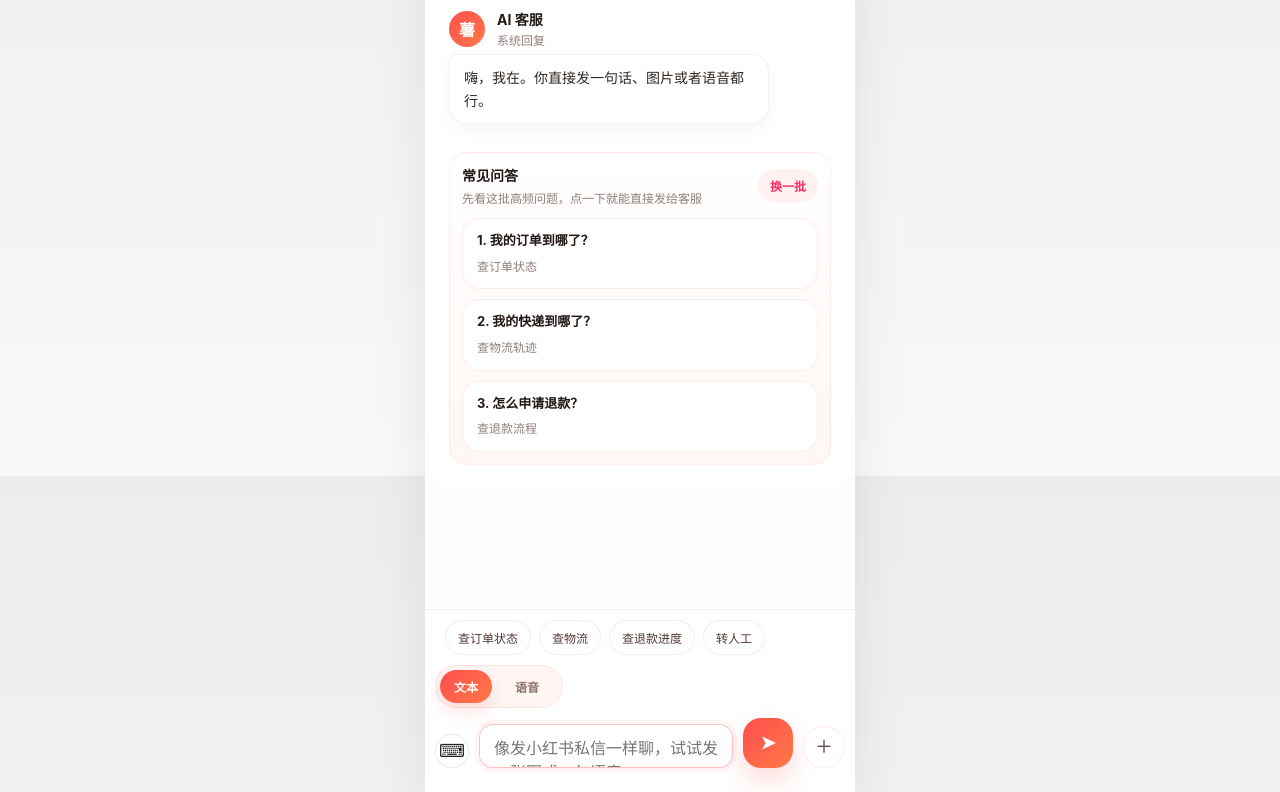
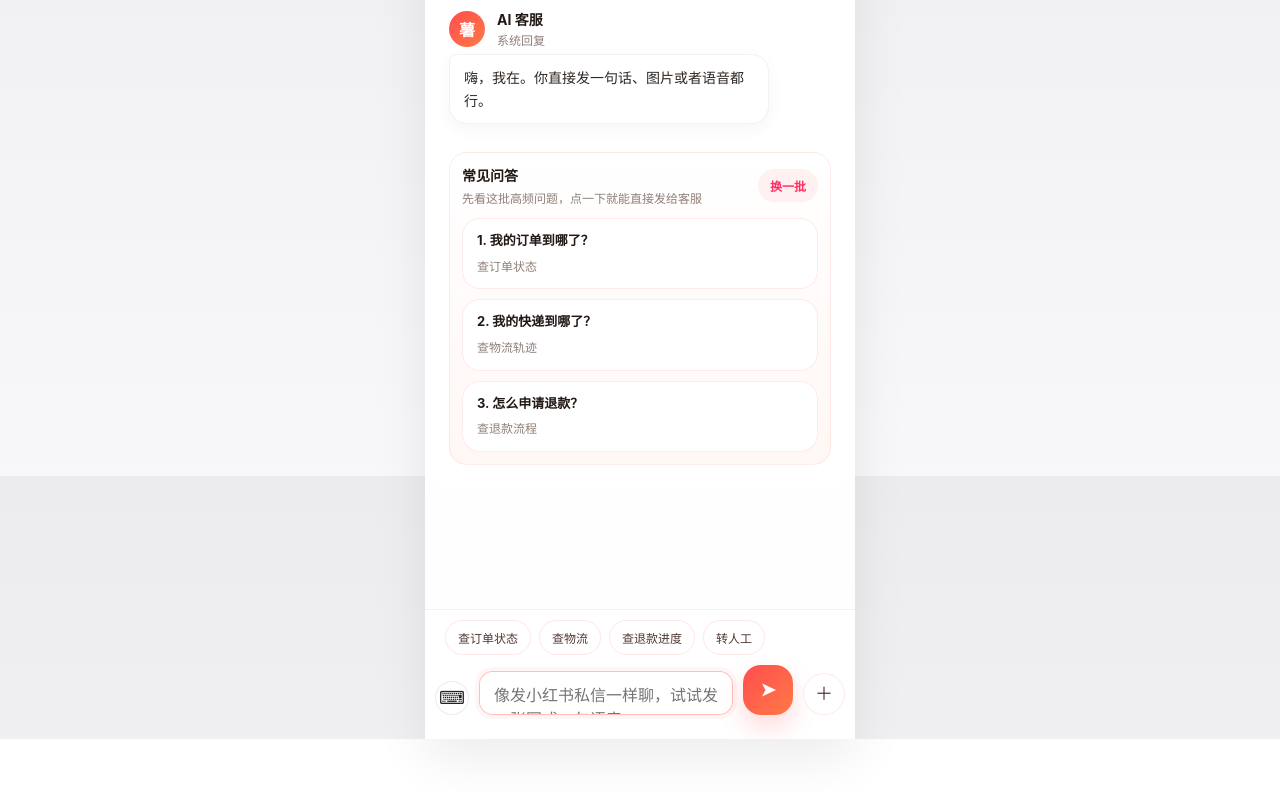
Before and after one commit to yonglin22/kefuAgent, a website: page public/chat.html in a window 1280 px wide. Shown: the part 324-1116 px from the top of the page. After the commit the page ends 1063 px from the top, so only its background shows below. Drawn offline with Linux system fonts and the light colour scheme.

Commit message:
Remove text voice switch buttons

```diff
--- a/public/chat.html
+++ b/public/chat.html
@@ -464,43 +464,6 @@
 
     .composer textarea:focus { border-color: rgba(255,93,93,0.4); box-shadow: 0 0 0 4px rgba(255,93,93,0.06); }
 
-    .composer-switch {
-      display: flex;
-      gap: 8px;
-      align-items: center;
-      margin-bottom: 10px;
-    }
-
-    .mode-tabs {
-      display: inline-flex;
-      padding: 4px;
-      border-radius: 999px;
-      background: #fff6f4;
-      border: 1px solid rgba(255,93,93,0.12);
-      gap: 4px;
-    }
-
-    .mode-tab {
-      border: none;
-      background: transparent;
-      padding: 8px 14px;
-      border-radius: 999px;
-      font-size: 12px;
-      font-weight: 700;
-      color: #8a6f67;
-      cursor: pointer;
-    }
-
-    .mode-tab.active {
-      background: linear-gradient(135deg, var(--primary), var(--primary-2));
-      color: white;
-      box-shadow: 0 8px 18px rgba(255,93,93,0.18);
-    }
-
-    .mode-tab.voice {
-      min-width: 62px;
-    }
-
     .composer-tools {
       margin-left: auto;
       position: relative;
@@ -727,12 +690,6 @@
 
       <div class="toolbar">
         <div class="quick-row" id="quickRow"></div>
-        <div class="composer-switch">
-          <div class="mode-tabs">
-            <button class="mode-tab active" type="button" id="textModeBtn" onclick="setInputMode('text')">文本</button>
-            <button class="mode-tab voice" type="button" id="voiceModeBtn" onclick="setInputMode('voice')">语音</button>
-          </div>
-        </div>
         <input class="hidden" id="imageInput" type="file" accept="image/*" multiple>
         <input class="hidden" id="fileInput" type="file" multiple>
         <div class="composer" id="composerBox">
@@ -770,8 +727,6 @@
     const composerBox = document.getElementById('composerBox');
     const composerMenu = document.getElementById('composerMenu');
     const voiceTrigger = document.getElementById('voiceTrigger');
-    const textModeBtn = document.getElementById('textModeBtn');
-    const voiceModeBtn = document.getElementById('voiceModeBtn');
 
     let sessionId = 'user_' + Date.now();
     let attachments = [];
@@ -828,8 +783,6 @@
     function setInputMode(mode) {
       inputMode = mode;
       composerBox.classList.toggle('voice-mode', mode === 'voice');
-      textModeBtn.classList.toggle('active', mode === 'text');
-      voiceModeBtn.classList.toggle('active', mode === 'voice');
       leftSwitchBtn.textContent = mode === 'text' ? '⌨' : '🎤';
       composerMenu.classList.remove('open');
       if (mode === 'voice') {
```
